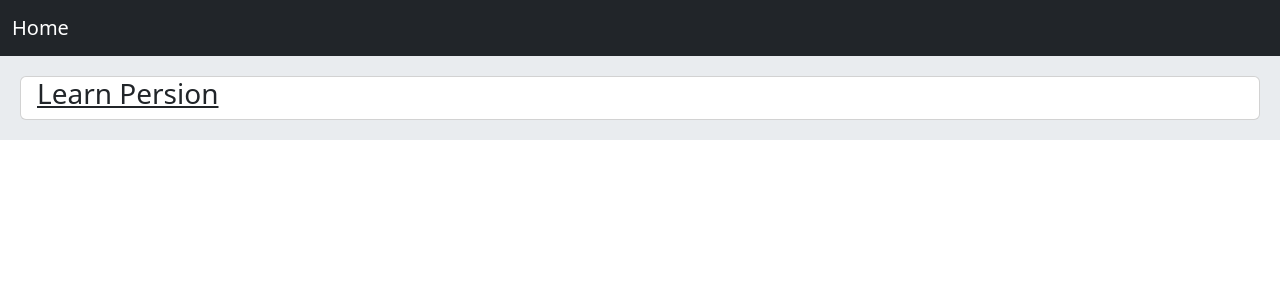
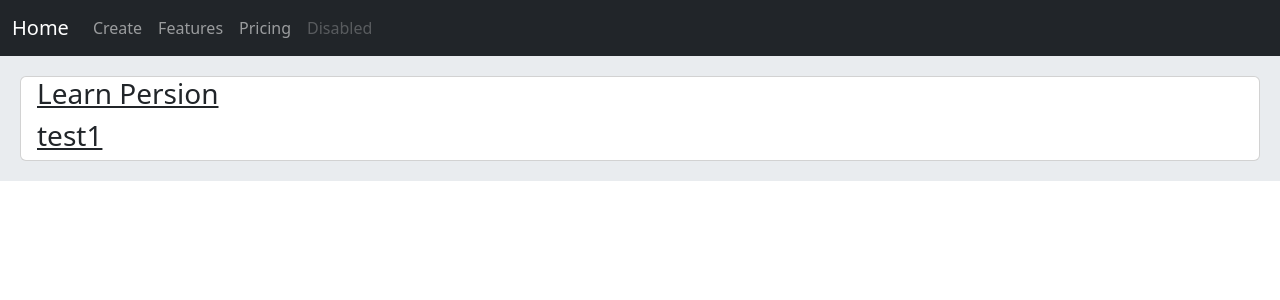
Before and after one commit to lenis03/Blog2, a Django app: page / in a window 1280 px wide. Shown: the top 300 px of the page. Run offline with Django 4.2, Linux system fonts and the light colour scheme; data comes from the database, SQL or seed files in the repository.

Commit message:
implement TodoForm and create view, add crispy-forms and some changes

```diff
--- a/home/models.py
+++ b/home/models.py
@@ -4,7 +4,7 @@ from django.db import models
 class Todo(models.Model):
     title = models.CharField(max_length=100)
     body = models.TextField()
-    date_time = models.DateTimeField()
+    created = models.DateTimeField()
 
     def __str__(self):
         return self.title
--- a/home/urls.py
+++ b/home/urls.py
@@ -7,4 +7,5 @@ urlpatterns = [
     path('', views.home, name='home_page'),
     path('detail/<int:todo_id>/', views.detail, name='detail'),
     path('delete/<int:todo_id>/', views.delete, name='delete'),
+    path('create/', views.create, name='create'),
 ]
--- a/home/views.py
+++ b/home/views.py
@@ -1,6 +1,8 @@
 from django.shortcuts import render, redirect
+from django.contrib import messages
+
 from .models import Todo
-from django.contrib import messages
+from .forms import TodoCreateForm
 
 
 def home(request):
@@ -17,3 +19,21 @@ def delete(request, todo_id):
     Todo.objects.get(id=todo_id).delete()
     messages.success(request, 'Todo deleted successfully', 'success')
     return redirect('home:home_page')
+
+
+def create(request):
+    if request.method == 'POST':
+        form = TodoCreateForm(request.POST)
+        if form.is_valid():
+            cd = form.cleaned_data
+            Todo.objects.create(
+                title=cd['title'],
+                body=cd['body'],
+                created=cd['created']
+                )
+            messages.success(request, 'Todo created successfully')
+            return redirect('home:home_page')
+    else:
+        form = TodoCreateForm()
+
+    return render(request, 'home/create.html', {'form': form})
--- a/templates/navbar.html
+++ b/templates/navbar.html
@@ -1,6 +1,27 @@
 <nav class="navbar navbar-expand-lg navbar-dark bg-dark">
+
     <div class='container-fluid'>
-        <a class="navbar-brand" href="{%url 'home:home_page'%}">Home</a>
+        <a class="navbar-brand" href="{% url 'home:home_page' %}">Home</a>
+        <button class="navbar-toggler" type="button" data-toggle="collapse" data-target="#navbarNav" aria-controls="navbarNav" aria-expanded="false" aria-label="Toggle navigation">
+            <span class="navbar-toggler-icon"></span>
+        </button>
+
+
+    <div class="collapse navbar-collapse" id="navbarNav">
+        <ul class="navbar-nav">
+        <li class="nav-item active">
+            <a class="nav-link" href="{% url 'home:create' %}">Create <span class="sr-only"></span></a>
+        </li>
+        <li class="nav-item">
+            <a class="nav-link" href="#">Features</a>
+        </li>
+        <li class="nav-item">
+            <a class="nav-link" href="#">Pricing</a>
+        </li>
+        <li class="nav-item">
+            <a class="nav-link disabled" href="#">Disabled</a>
+        </li>
+        </ul>
     </div>
-
+   </div>
 </nav>
```
Also changed, not shown: FirProMo/settings.py (+8 -0 lines), home/forms.py (added, +7 -0 lines), home/templates/home/create.html (added, +13 -0 lines), db.sqlite3, home/migrations/0002_rename_date_time_todo_created.py (added).
